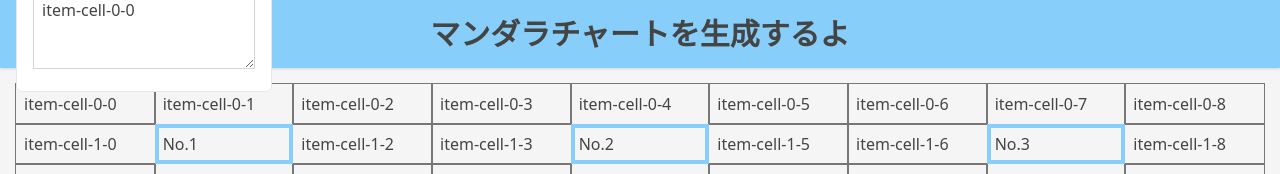
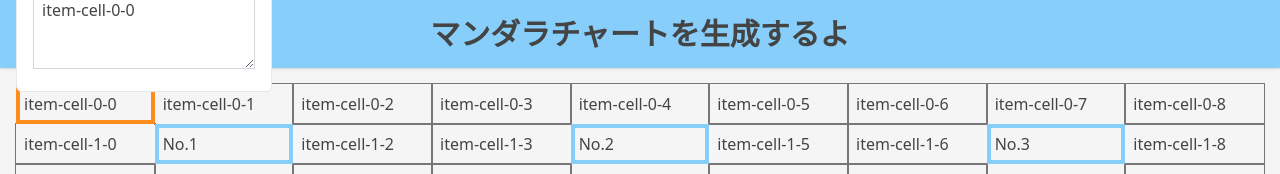
Before and after one commit to kapibara99/mandala_chart, a React (Vite) app: page / in a window 1280 px wide. Both pictures are taken after a click on the button 85 px from the left and 104 px from the top of the page. Shown: the top 174 px of the page. Built offline with nearby package versions, Linux system fonts and the light colour scheme.

Commit message:
各マスのfocused outline styleを設定

```diff
--- a/src/components/chart/chartCell.tsx
+++ b/src/components/chart/chartCell.tsx
@@ -1,4 +1,4 @@
-import { FocusEvent, MouseEvent, useRef, useState } from "react";
+import { ChangeEvent, FocusEvent, MouseEvent, useRef, useState } from "react";
 import { MandalaCellProps } from "./chart";
 
 export default function MandalaCell({ cellType, value, isFocused, zahyou }: MandalaCellProps) {
@@ -16,12 +16,13 @@ export default function MandalaCell({ cellType, value, isFocused, zahyou }: Mand
       inputRef.current.focus();
     }
   };
-  const cellTypeStyle =
-    cellType == "title"
-      ? "outline-main-strong outline-4 -outline-offset-4 z-3" // main title cell
-      : cellType == "subTitle"
-      ? "outline-main-light outline-4 -outline-offset-4 z-2" // sub title cell
-      : "outline-base-line outline"; // item cell
+  const handleInput = (e: ChangeEvent<HTMLTextAreaElement>) => {
+    setCellValue(e.target.value);
+    if (cellType == "subTitle") {
+      console.log(document.querySelector(`[data-zahyou="${[1, 1].join(",")}"]`));
+    }
+  };
+
   return (
     <div className="relative p-2 break-all" data-zahyou={zahyou.join(",")}>
       {/* ツールチップ */}
@@ -37,14 +38,22 @@ export default function MandalaCell({ cellType, value, isFocused, zahyou }: Mand
           value={cellValue}
           onFocus={(e) => handleFocus(e)}
           onBlur={(e) => handleFocus(e)}
-          onInput={(e) => setCellValue(e.currentTarget.value)}
+          onInput={handleInput}
           className="w-full h-20 border border-gray-300 p-2 outline-none break-all"
         />
       </div>
 
       {/* クリック/ホバー用 */}
       <button
-        className={`absolute top-0 right-0 w-full h-full block cursor-pointer hover:opacity-10 hover:bg-main-light ${cellTypeStyle}`}
+        className={`absolute top-0 right-0 w-full h-full block cursor-pointer hover:opacity-10 hover:bg-main-light ${
+          cellFocused
+            ? "outline-attention outline-4 -outline-offset-4 z-4" // focused style
+            : cellType == "title"
+            ? "outline-main-strong outline-4 -outline-offset-4 z-3" // main title cell
+            : cellType == "subTitle"
+            ? "outline-main-light outline-4 -outline-offset-4 z-2" // sub title cell
+            : "outline-base-line outline" // item cell
+        }`}
         tabIndex={-1}
         type="button"
         onClick={(e) => handleClick(e)}
```
